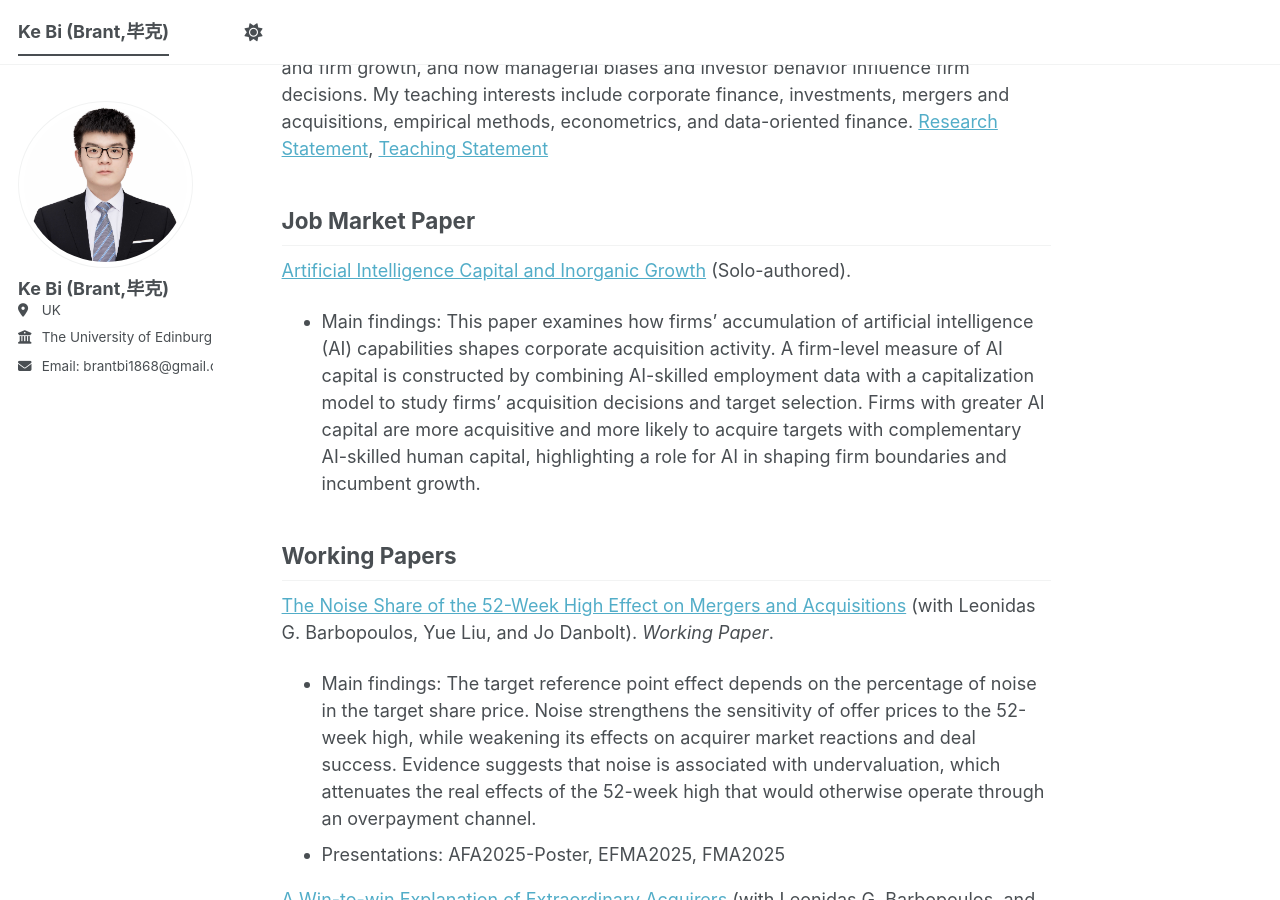
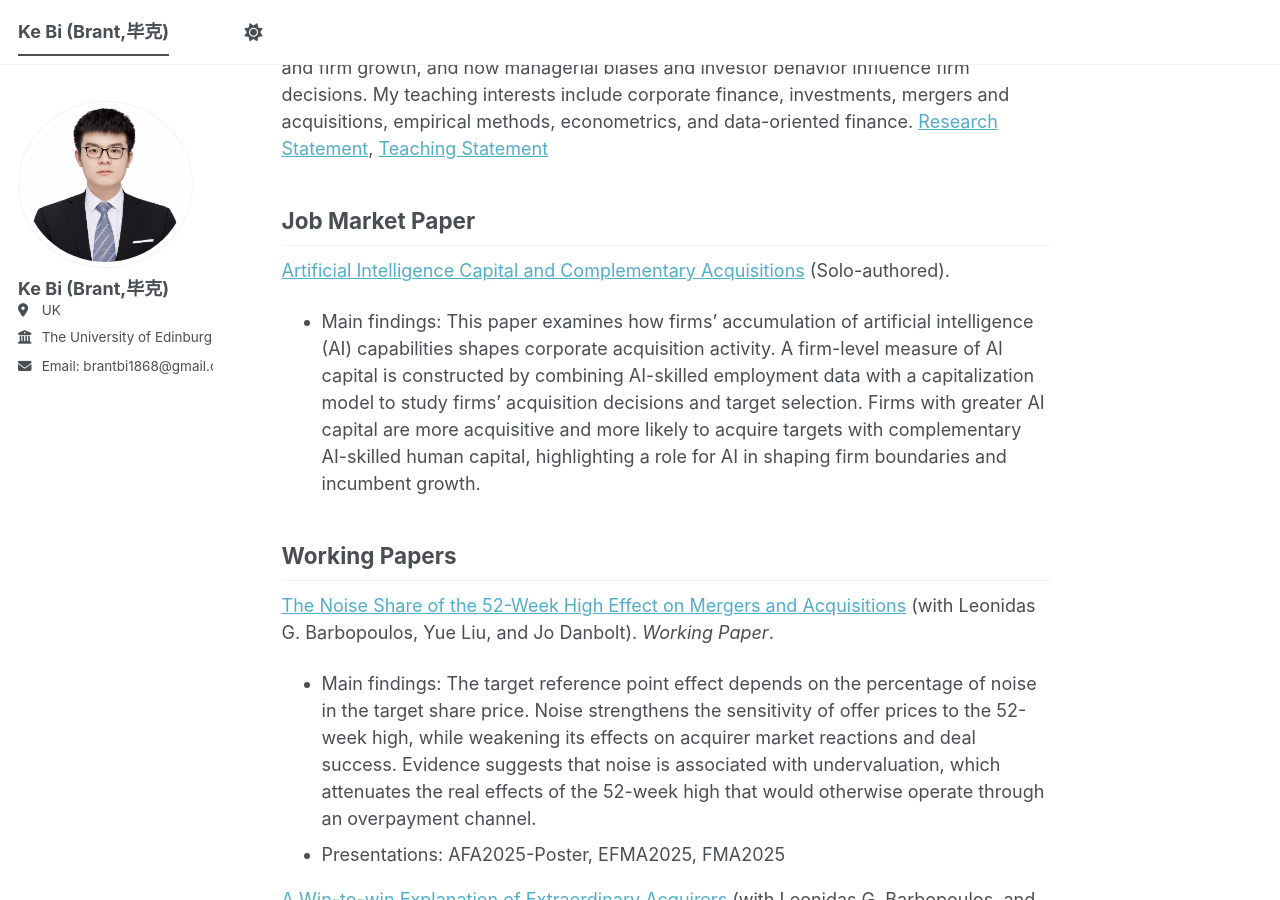
Before and after one commit to brant1868/brant1868.github.io, a Jekyll site: the page built from _pages/about.md, in a window 1280 px wide and 900 px high, scrolled down 503 px. Built offline with Jekyll 4.4.1, drawn with Linux system fonts in a browser that asks for light colours; a script bundle is joined from its source files by our own code; library files that are not in the unit come from our copies.

Commit message:
Update about.md

```diff
--- a/_pages/about.md
+++ b/_pages/about.md
@@ -28,7 +28,7 @@ My research lies in empirical corporate finance, with a particular focus on merg
 
 Job Market Paper
 ------
-[Artificial Intelligence Capital and Inorganic Growth](https://drive.google.com/file/d/1eEJXtEjiHfMUT3xGgAdIjF1kTW5GfF1e/view?usp=drive_link) (Solo-authored).
+[Artificial Intelligence Capital and Complementary Acquisitions](https://drive.google.com/file/d/1eEJXtEjiHfMUT3xGgAdIjF1kTW5GfF1e/view?usp=drive_link){:target="_blank" } (Solo-authored).
 - Main findings: This paper examines how firms’ accumulation of artificial intelligence (AI) capabilities shapes corporate acquisition activity. A firm-level measure of AI capital is constructed by combining AI-skilled employment data with a capitalization model to study firms’ acquisition decisions and target selection. Firms with greater AI capital are more acquisitive and more likely to acquire targets with complementary AI-skilled human capital, highlighting a role for AI in shaping firm boundaries and incumbent growth.
 
 
```
